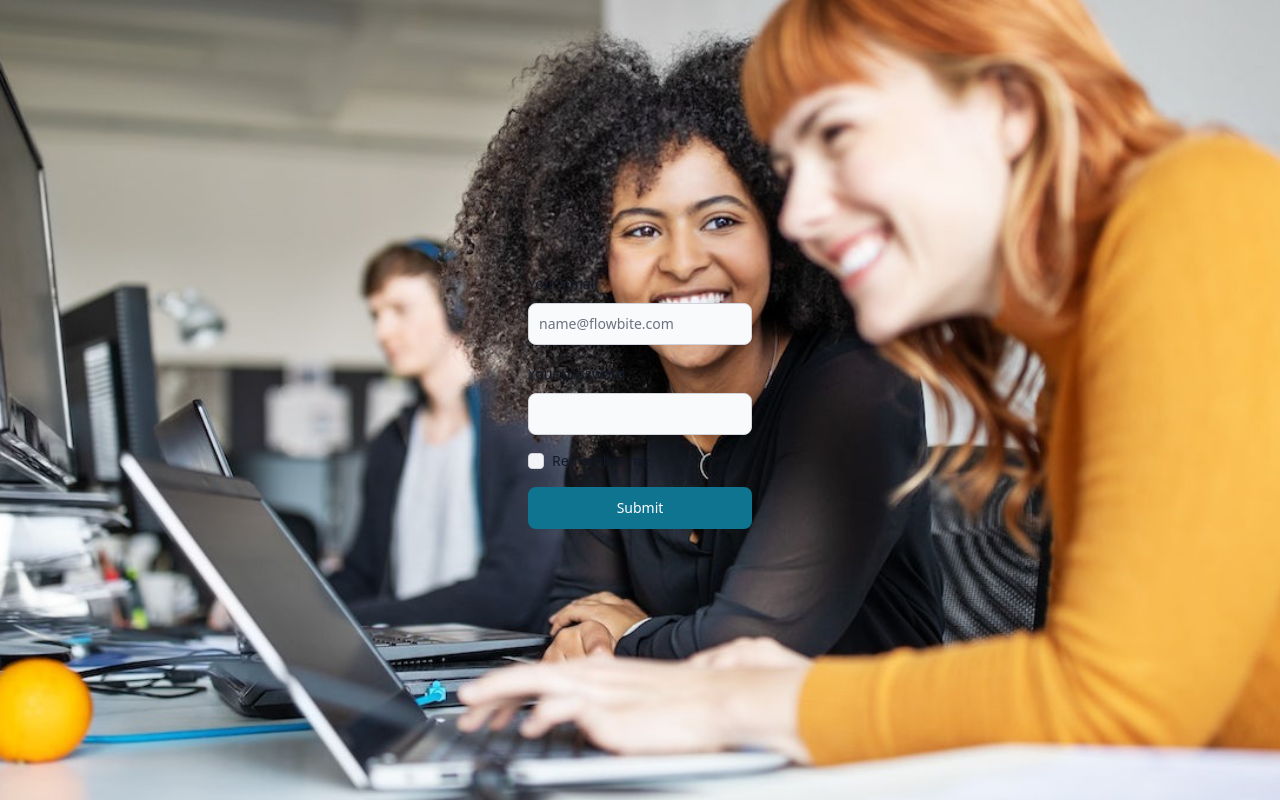
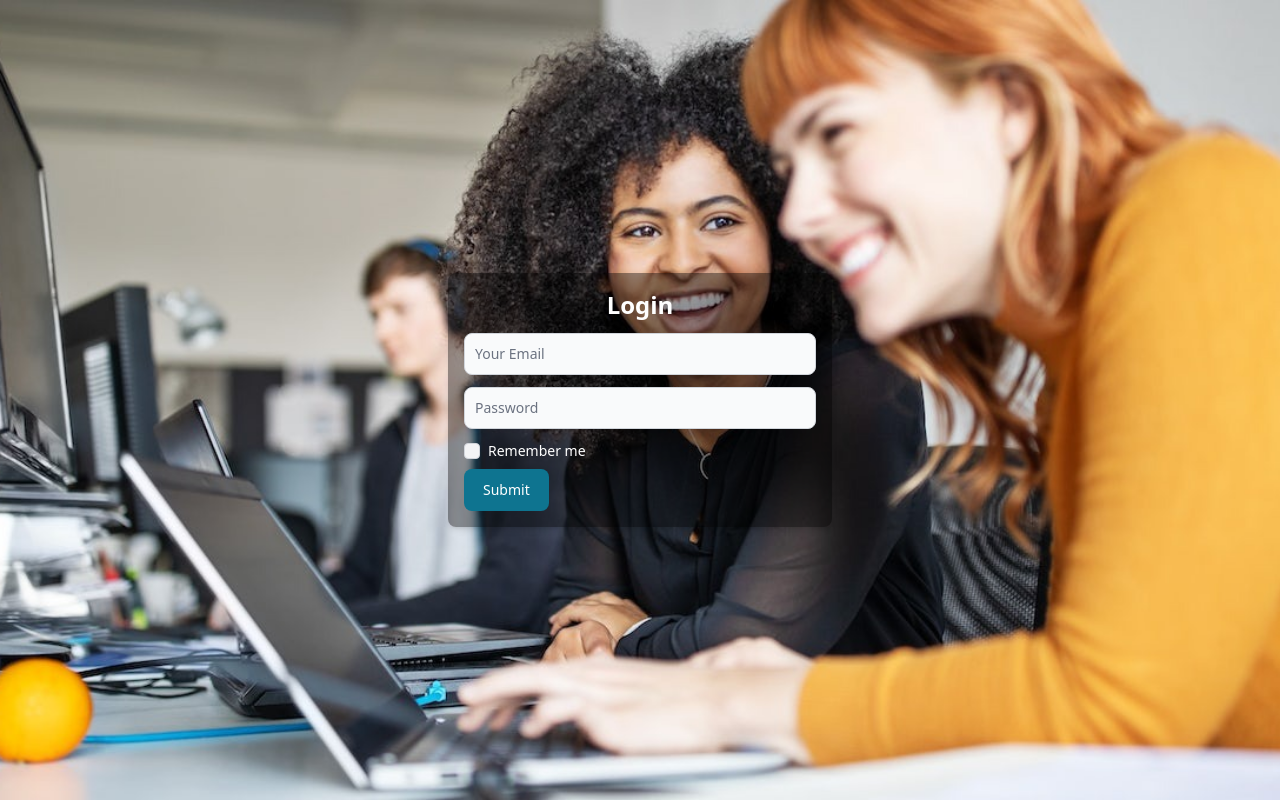
Before and after one commit to shaeakh/csecarnival-Sust-tyro-trio, a React (Create React App) app in the folder client/: page / in a window 1280 px wide. Built offline with nearby package versions, Linux system fonts and the light colour scheme.

Commit message:
Login Page Added

```diff
--- a/client/src/components/pages/Login/LoginCard.jsx
+++ b/client/src/components/pages/Login/LoginCard.jsx
@@ -3,22 +3,23 @@ import { Button, Checkbox, Label, TextInput } from 'flowbite-react';
 
 export default function LoginCard() {
   return (
-    <form className="flex max-w-md flex-col gap-4">
+    <form className="max-w-sm bg-black bg-opacity-40 p-4 rounded-lg shadow-md" style={{ width: '420px' }}>
+        <h1 className='mb-3 block text-white text-center font-bold text-2xl'>Login</h1>
       <div>
-        <div className="mb-2 block">
-          <Label htmlFor="email1" value="Your email" />
-        </div>
-        <TextInput id="email1" type="email" placeholder="name@flowbite.com" required />
+        {/* <div className="mb-2 block">
+          <Label className='text-white ' htmlFor="email1" value="Your email" />
+        </div> */}
+        <TextInput className='mb-3 block' id="email1" type="email" placeholder="Your Email" required />
       </div>
       <div>
-        <div className="mb-2 block">
+        {/* <div className="mb-2 block">
           <Label htmlFor="password1" value="Your password" />
-        </div>
-        <TextInput id="password1" type="password" required />
+        </div> */}
+        <TextInput className='mb-3 block' id="password1" type="Password" placeholder="Password" required />
       </div>
-      <div className="flex items-center gap-2">
+      <div className="flex items-center gap-2 mb-2 block">
         <Checkbox id="remember" />
-        <Label htmlFor="remember">Remember me</Label>
+        <Label className='text-white' htmlFor="remember">Remember me</Label>
       </div>
       <Button type="submit">Submit</Button>
     </form>
```
